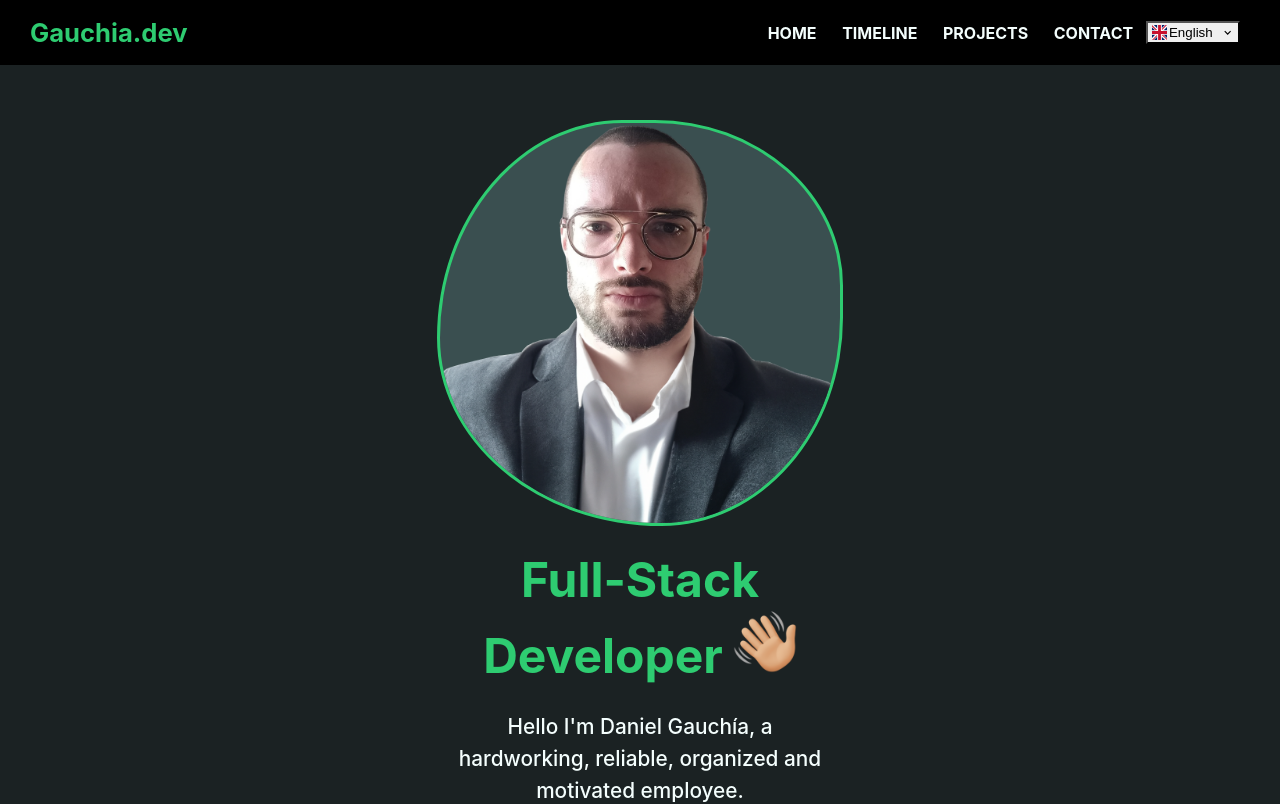
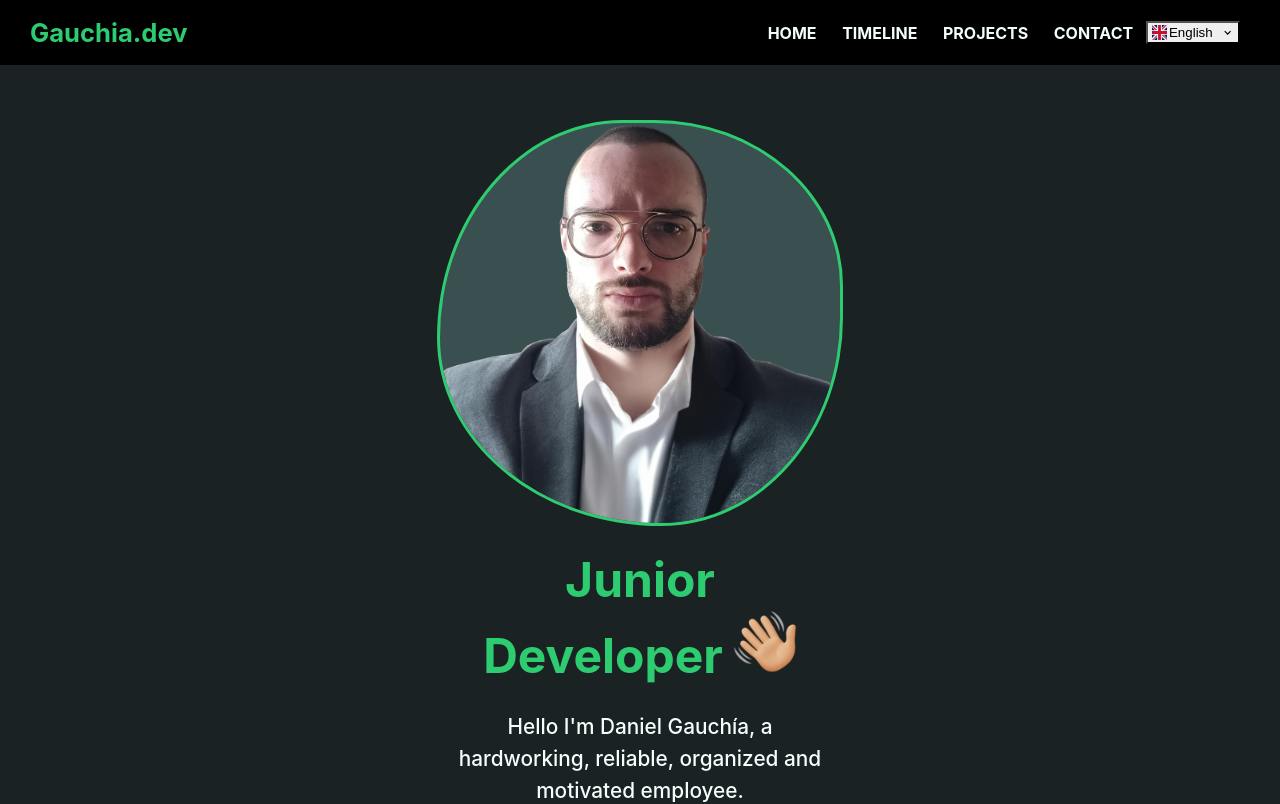
Before and after one commit to danielgauchia/danielgauchia.github.io, a React (Create React App) app: page / in a window 1280 px wide. Shown: the top 804 px of the page. Built offline with nearby package versions, Linux system fonts and the light colour scheme.

Commit message:
updated aboutme

```diff
--- a/package.json
+++ b/package.json
@@ -18,6 +18,7 @@
     "react-i18next": "^12.3.1",
     "react-router-dom": "^6.11.2",
     "react-scripts": "5.0.1",
+    "update": "^0.7.4",
     "web-vitals": "^2.1.4"
   },
   "scripts": {
--- a/src/components/About.js
+++ b/src/components/About.js
@@ -10,9 +10,9 @@ function About() {
 
 	const renderSubtitle = () => {
 		if (language === "English") {
-			return <>Full-Stack Developer</>;
+			return <>Junior Developer</>;
 		} else if (language === "Español") {
-			return <>Desarrollador Full-Stack</>;
+			return <>Desarrollador Junior</>;
 		}
 		return null;
 	};
```
Also changed, not shown: 1 other file (tests, documents, lock files or other folders).
